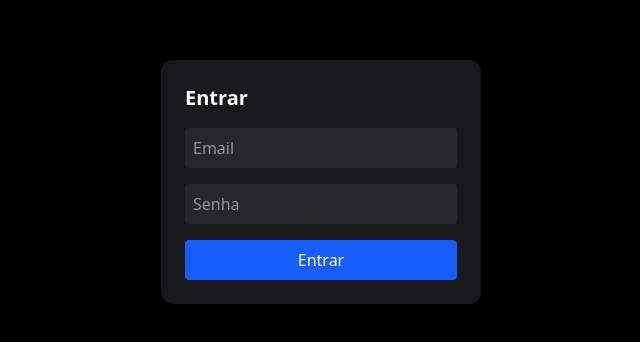
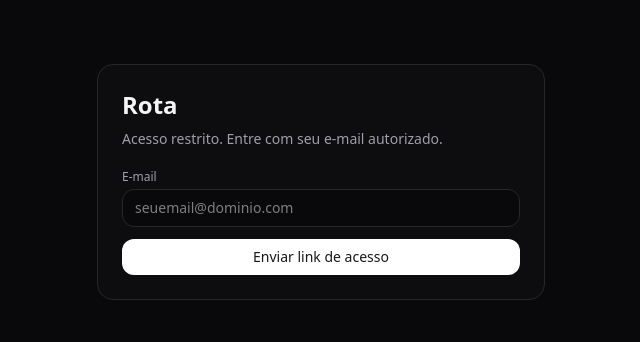
Before and after one commit to somosvaleia/rota-frontend, a React (Vite) app: page /login in a window 1280 px wide. Shown: the part 218-560 px from the top of the page, without its empty margins (319-959 px from the left). Built offline with nearby package versions, Linux system fonts and the light colour scheme; no server answers.

Commit message:
Update Login.jsx

```diff
--- a/src/pages/Login.jsx
+++ b/src/pages/Login.jsx
@@ -1,44 +1,69 @@
 import { useState } from "react";
+import { supabase } from "../lib/supabase";
 
-export default function Login({ onLogin }) {
+export default function Login() {
   const [email, setEmail] = useState("");
-  const [senha, setSenha] = useState("");
+  const [msg, setMsg] = useState(null);
+  const [loading, setLoading] = useState(false);
 
-  function handleSubmit(e) {
+  const siteUrl = import.meta.env.VITE_SITE_URL || window.location.origin;
+
+  async function handleSubmit(e) {
     e.preventDefault();
+    setMsg(null);
+    setLoading(true);
 
-    const user = { email };
-    localStorage.setItem("rota_user", JSON.stringify(user));
-    onLogin(user);
+    const { error } = await supabase.auth.signInWithOtp({
+      email,
+      options: {
+        emailRedirectTo: `${siteUrl}/auth/callback`,
+      },
+    });
+
+    if (error) {
+      setMsg("Esse e-mail não tem acesso. Me chama pra liberar 😉");
+    } else {
+      setMsg("Pronto! Te mandei um link no e-mail. Abre ele pra entrar ✅");
+    }
+
+    setLoading(false);
   }
 
   return (
-    <div className="min-h-screen bg-black flex items-center justify-center">
-      <form
-        onSubmit={handleSubmit}
-        className="bg-zinc-900 p-6 rounded-xl w-80 space-y-4"
-      >
-        <h1 className="text-white text-xl font-semibold">Entrar</h1>
+    <div className="min-h-screen bg-zinc-950 text-zinc-100 flex items-center justify-center p-6">
+      <div className="w-full max-w-md rounded-2xl border border-zinc-800 bg-zinc-900/30 p-6">
+        <h1 className="text-2xl font-bold">Rota</h1>
+        <p className="text-sm text-zinc-400 mt-2">
+          Acesso restrito. Entre com seu e-mail autorizado.
+        </p>
 
-        <input
-          className="w-full p-2 rounded bg-zinc-800 text-white"
-          placeholder="Email"
-          value={email}
-          onChange={(e) => setEmail(e.target.value)}
-        />
+        <form onSubmit={handleSubmit} className="mt-5 space-y-3">
+          <div>
+            <label className="block text-xs text-zinc-400 mb-1">E-mail</label>
+            <input
+              className="w-full rounded-xl bg-zinc-950 border border-zinc-800 px-3 py-2 text-sm outline-none focus:ring-2 focus:ring-zinc-700"
+              type="email"
+              value={email}
+              onChange={(e) => setEmail(e.target.value)}
+              placeholder="seuemail@dominio.com"
+              required
+            />
+          </div>
 
-        <input
-          className="w-full p-2 rounded bg-zinc-800 text-white"
-          placeholder="Senha"
-          type="password"
-          value={senha}
-          onChange={(e) => setSenha(e.target.value)}
-        />
+          <button
+            disabled={loading}
+            className="w-full rounded-xl bg-white text-zinc-900 px-4 py-2 text-sm font-medium hover:bg-zinc-100 disabled:opacity-60"
+          >
+            {loading ? "Enviando…" : "Enviar link de acesso"}
+          </button>
 
-        <button className="w-full bg-blue-600 text-white p-2 rounded">
-          Entrar
-        </button>
-      </form>
+          {msg && (
+            <div className="rounded-xl border border-zinc-800 bg-zinc-950 px-3 py-2 text-sm text-zinc-200">
+              {msg}
+            </div>
+          )}
+        </form>
+      </div>
     </div>
   );
 }
```
